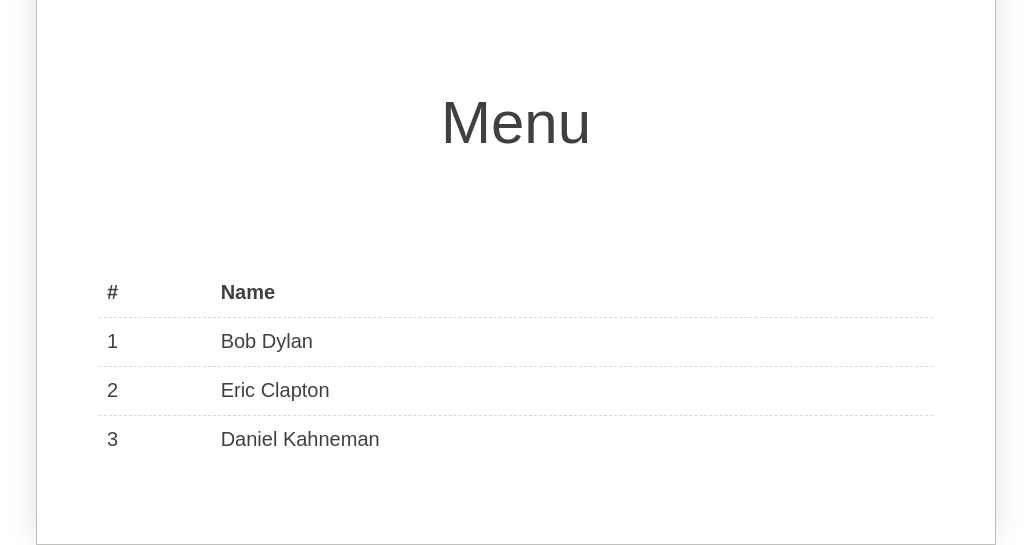
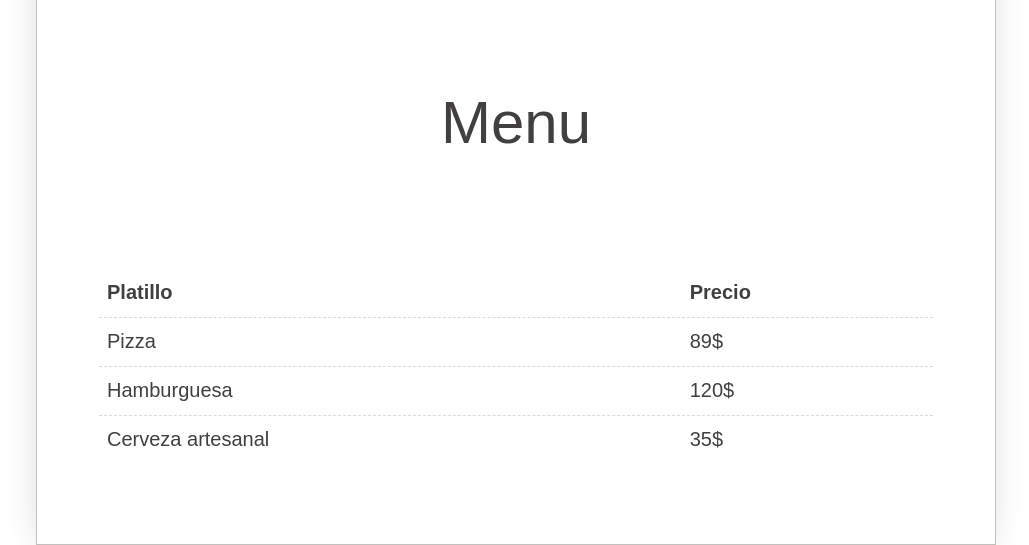
Before and after one commit to axel-gonzalez-dev/paper-css-example, a plain HTML site: page src/index.html in a window 1280 px wide. Shown: the part 615-1160 px from the top of the page, without its empty margins (124-1153 px from the left). Drawn offline with Linux system fonts and the light colour scheme; a web font is replaced by a local one.

Commit message:
Update index.html

```diff
--- a/src/index.html
+++ b/src/index.html
@@ -14,7 +14,7 @@
 
 	<nav class="border fixed split-nav">
 		<div class="nav-brand">
-			<h3><a href="#">Get PaperCSS</a></h3>
+			<h3><a href="#">Restaurant</a></h3>
 		</div>
 		<div class="collapsible">
 			<input id="collapsible1" type="checkbox" name="collapsible1">
@@ -51,22 +51,22 @@
 				<table>
 					<thead>
 						<tr>
-							<th>#</th>
-							<th>Name</th>
+							<th>Platillo</th>
+							<th>Precio</th>
 						</tr>
 					</thead>
 					<tbody>
 						<tr>
-							<td>1</td>
-							<td>Bob Dylan</td>
+							<td>Pizza</td>
+							<td>89$</td>
 						</tr>
 						<tr>
-							<td>2</td>
-							<td>Eric Clapton</td>
+							<td>Hamburguesa</td>
+							<td>120$</td>
 						</tr>
 						<tr>
-							<td>3</td>
-							<td>Daniel Kahneman</td>
+							<td>Cerveza artesanal</td>
+							<td>35$</td>
 						</tr>
 					</tbody>
 				</table>
```
